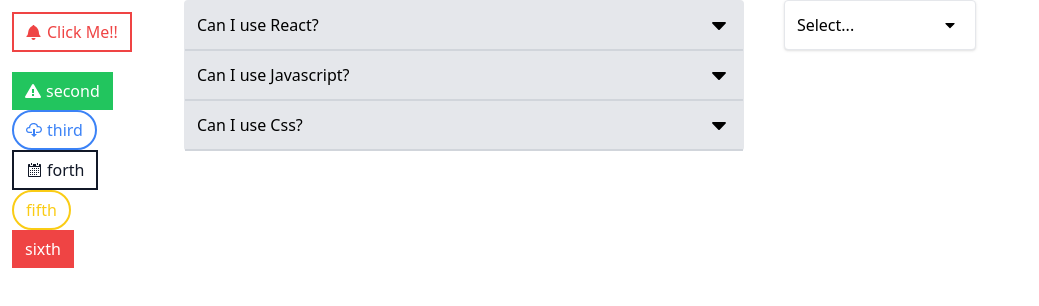
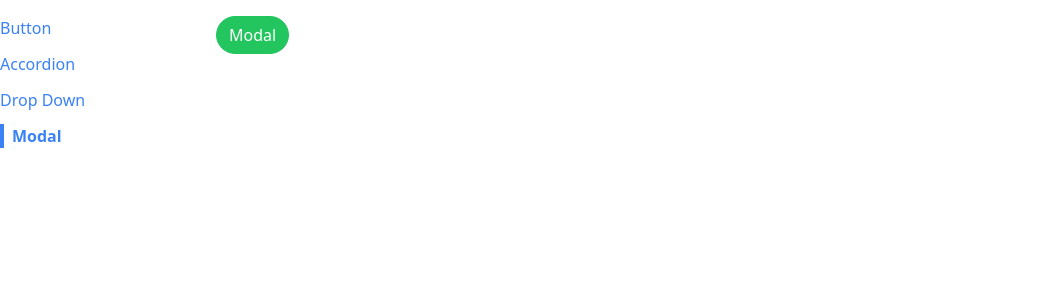
Before and after one commit to AlexVotry/udemyRedux, a React (Create React App) app in the folder client/: page /modal in a window 1280 px wide. Shown: the top 306 px of the page, without its empty margins (0-1039 px from the left). Built offline with nearby package versions, Linux system fonts and the light colour scheme; the HTML template or start-up script is replaced by a standard one.

Commit message:
add modal

```diff
--- a/client/src/comps/App.js
+++ b/client/src/comps/App.js
@@ -2,14 +2,25 @@
 import AccordionPage from './pages/AccordionPage';
 import ButtonPage from './pages/ButtonPage';
 import DropdownPage from './pages/DropDownPage';
+import Nav from './components/Nav';
+import Route from './components/Route';
+import { NavProvider } from './NavContext';
+import ModalPage from './pages/ModalPage';
+
 
 export default function App () {
 
   return (
-    <div className='flex'>
-      <ButtonPage />
-      <AccordionPage/>
-      <DropdownPage/>
-    </div>
+    <NavProvider>
+      <div className='container mx-auto grid grid-cols-6 gap-4 mt-4'>
+        <Nav />
+        <div className='col-span-5'>
+          <Route path='/accordion'><AccordionPage /></Route>
+          <Route path='/dropdown'><DropdownPage/></Route>
+          <Route path='/button'><ButtonPage/></Route>
+          <Route path='/modal'><ModalPage/></Route>
+        </div>
+      </div>
+    </NavProvider>
   );
 }
--- /dev/null
+++ b/client/src/comps/NavContext.js
@@ -0,0 +1,32 @@
+import React, {createContext, useEffect, useState} from 'react';
+
+const NavContext = createContext();
+
+const NavProvider = ({children}) => {
+  const [currentPath, setCurrentPath] = useState(window.location.pathname);
+
+  useEffect(() => {
+    const handler = () => {
+      setCurrentPath(window.location.pathname);
+    };
+    // force a rerender with forward and back buttons popstate with setCurrentPath.
+    window.addEventListener("popstate", handler);
+    return () => {
+      window.removeEventListener("popstate", handler);
+    };
+  }, []);
+
+  const navigate = (to) => {
+    window.history.pushState({}, '', to);
+    setCurrentPath(to);
+  };
+
+
+  return <NavContext.Provider value={{currentPath, navigate}}>
+    {children}
+  </NavContext.Provider>
+}
+
+
+export { NavProvider };
+export default NavContext;
--- /dev/null
+++ b/client/src/comps/components/Link.js
@@ -0,0 +1,22 @@
+import React from 'react';
+import classNames from 'classnames';
+import useNav from '../../hooks/useNav';
+
+export default function Link ({to, children, className, activeClassName}) {
+  const {navigate, currentPath} = useNav();
+
+  const classes = classNames(
+    'text-blue-500',
+    className,
+    currentPath === to && activeClassName
+  )
+
+  const handleClick = (e) => {
+    if (e.ctrlKey || e.metaKey) return;
+    e.preventDefault();
+
+    navigate(to);
+  }
+
+  return <a className={classes} onClick={handleClick} href={to}>{children}</a>
+}
--- /dev/null
+++ b/client/src/comps/components/Modal.js
@@ -0,0 +1,34 @@
+import React, { useEffect, useRef } from 'react';
+import ReactDOM from 'react-dom';
+// import OutsideClick from './OutsideClick';
+
+export default function Modal ({setShow, children }) {
+  const ref = useRef(null);
+  // OutsideClick(ref, setShow);
+
+  useEffect(() => {
+    // prevents scrolling past the 100vh modal-bg
+    document.body.classList.add('overflow-hidden');
+    return () => document.body.classList.remove('overflow-hidden');
+  }, []);
+
+  return ReactDOM.createPortal(
+    <>
+        <div
+          id="modal-bg"
+          className="bg-gray-900 bg-opacity-60 fixed inset-0 h-screen grid place-items-center"
+          onClick={() => setShow(false)}
+        >
+          <div
+            id="modal"
+            className="bg-blue-100 relative rounded-md p-4 w-48 h-48 flex flex-col justify-between"
+            onClick={(e) => e.stopPropagation()}
+            ref={ref}
+          >
+            {children}
+          </div>
+        </div>
+    </>,
+    document.querySelector('#modal')
+  );
+}
--- a/client/src/comps/components/Nav.js
+++ b/client/src/comps/components/Nav.js
@@ -1,10 +1,29 @@
 import React from 'react';
+import Link from "./Link";
 
 export default function Nav () {
 
+  const links = [
+    { label: "Button", path: "/button" },
+    { label: 'Accordion', path: '/accordion' },
+    { label: 'Drop Down', path: '/dropdown' },
+    { label: 'Modal', path: '/modal' }
+  ];
+
+  const renderedLinks = links.map(link =>
+    <Link
+      className="mb-3"
+      key={link.label}
+      to={link.path}
+      activeClassName="font-bold border-l-4 border-blue-500 pl-2"
+    >
+      {link.label}
+    </Link>
+  )
+
   return (
-    <div>
-      Nav
+    <div className='sticky top-0 flex flex-col items-start'>
+      {renderedLinks}
     </div>
-  )
+  );
 }
--- /dev/null
+++ b/client/src/comps/components/Route.js
@@ -0,0 +1,8 @@
+import React from 'react';
+import useNav from '../../hooks/useNav';
+
+export default function Route({ path, children}) {
+  const {currentPath} = useNav();
+
+  return path === currentPath ? children : null;
+}
--- /dev/null
+++ b/client/src/comps/pages/ModalPage.js
@@ -0,0 +1,25 @@
+import React, { useState } from 'react';
+import Button from '../components/Button';
+import Modal from '../components/Modal';
+
+export default function ModalPage () {
+  const [show, setShow] = useState(false);
+
+  return (
+    <div id="modal-page" className='w-48 relative'>
+      <Button rounded success onClick={() => setShow(true)}>
+        Modal
+      </Button>
+      {show && (
+        <Modal setShow={setShow}>
+          <p>Here is some important information you should review</p>
+          <div className="flex justify-end">
+            <Button warning onClick={() => setShow(false)}>
+              I Accept
+            </Button>
+          </div>
+        </Modal>
+      )}
+    </div>
+  );
+}
--- /dev/null
+++ b/client/src/hooks/useNav.js
@@ -0,0 +1,6 @@
+import React, { useContext } from 'react';
+import NavContext from "../comps/NavContext";
+
+export default function useNav() {
+  return useContext(NavContext);
+};
--- a/client/webpack.config.js
+++ b/client/webpack.config.js
@@ -14,6 +14,7 @@
     port: 3000,
     static: path.resolve(__dirname, "dist"),
     hot: true,
+    historyApiFallback: true,
   },
   devtool: false,
   module: {
```
